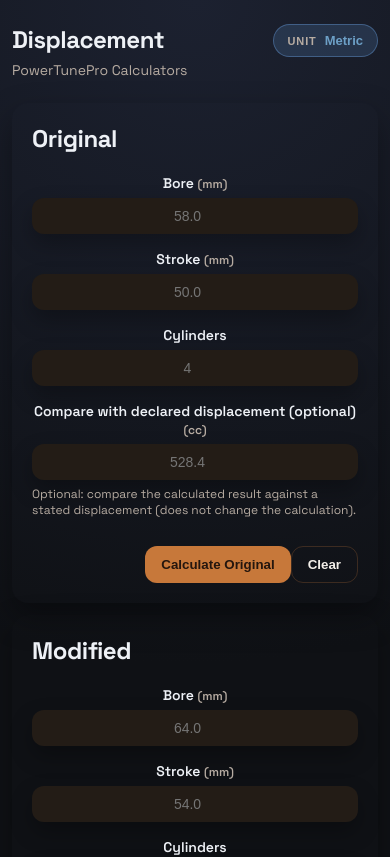
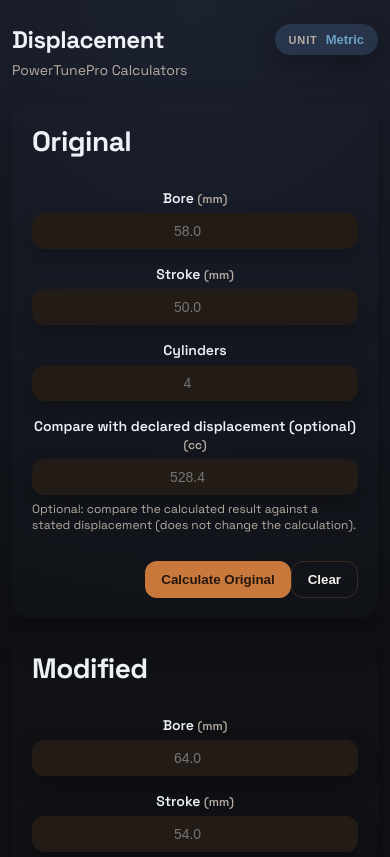
Before and after one commit to allancastrotk/ptp-calculators.code, a Next.js app in the folder frontend-api/: page /displacement in a window 390 px wide. Shown: the top 857 px of the page. Built offline with nearby package versions, Linux system fonts and the light colour scheme.

Commit message:
feat(ui): enhance section headers and embed transparency

```diff
--- a/frontend-api/pages/_app.tsx
+++ b/frontend-api/pages/_app.tsx
@@ -13,6 +13,7 @@ function EmbedBridge() {
     if (typeof document === "undefined") return;
     const isEmbed = typeof window !== "undefined" && window.top !== window;
     document.body.classList.toggle("ptp-embed", isEmbed);
+    document.documentElement.classList.toggle("ptp-embed", isEmbed);
   }, []);
 
   return null;
--- a/frontend-api/styles/globals.css
+++ b/frontend-api/styles/globals.css
@@ -34,6 +34,7 @@ body {
   min-height: 100%;
 }
 
+html.ptp-embed,
 body.ptp-embed {
   background: transparent;
 }
@@ -155,11 +156,11 @@ body.ptp-embed .ptp-subtitle {
   justify-content: space-between;
   gap: 12px;
   flex-wrap: nowrap;
-  padding-bottom: 8px;
+  padding-bottom: 18px;
 }
 
 .ptp-section-title {
-  font-size: 28px;
+  font-size: 34px;
   font-weight: 700;
   letter-spacing: -0.02em;
   flex: 1;
@@ -336,7 +337,7 @@ body.ptp-embed .ptp-subtitle {
   gap: 8px;
   padding: 8px 14px;
   border-radius: 999px;
-  border: 1px solid var(--ptp-border);
+  border: none;
   background: var(--ptp-surface-alt);
   color: var(--ptp-text);
   font-size: 13px;
@@ -344,6 +345,7 @@ body.ptp-embed .ptp-subtitle {
   transition: background 0.18s ease, border-color 0.18s ease, transform 0.18s ease,
     color 0.18s ease;
   flex-shrink: 0;
+  box-shadow: 0 10px 22px rgba(0, 0, 0, 0.28);
 }
 
 .ptp-unit-toggle:focus-visible {
@@ -353,13 +355,11 @@ body.ptp-embed .ptp-subtitle {
 
 .ptp-unit-toggle.is-imperial {
   background: rgba(199, 120, 58, 0.18);
-  border-color: rgba(199, 120, 58, 0.45);
   color: var(--ptp-primary);
 }
 
 .ptp-unit-toggle.is-metric {
   background: rgba(111, 176, 244, 0.16);
-  border-color: rgba(111, 176, 244, 0.35);
   color: var(--ptp-metric);
 }
 
@@ -381,7 +381,7 @@ body.ptp-embed .ptp-subtitle {
   }
 
   .ptp-section-title {
-    font-size: 24px;
+    font-size: 28px;
   }
 
   .ptp-shell {
```
